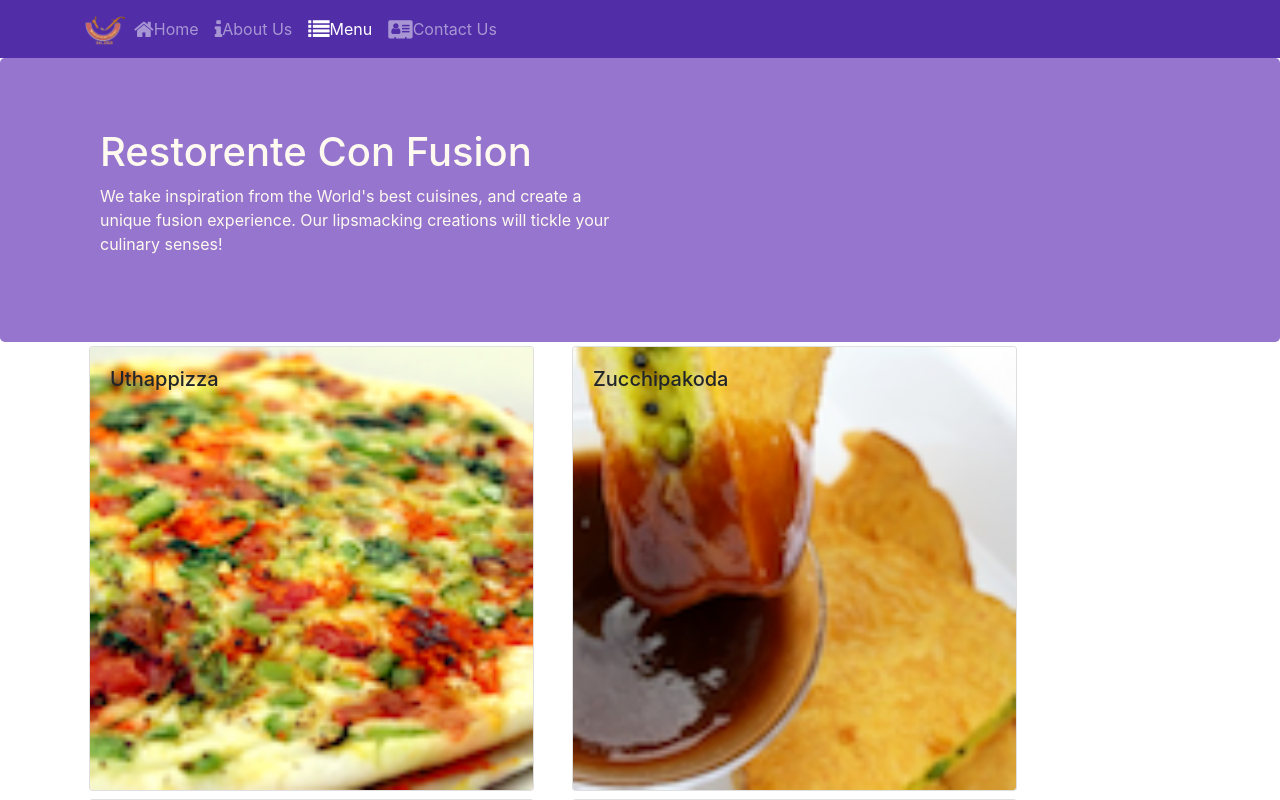
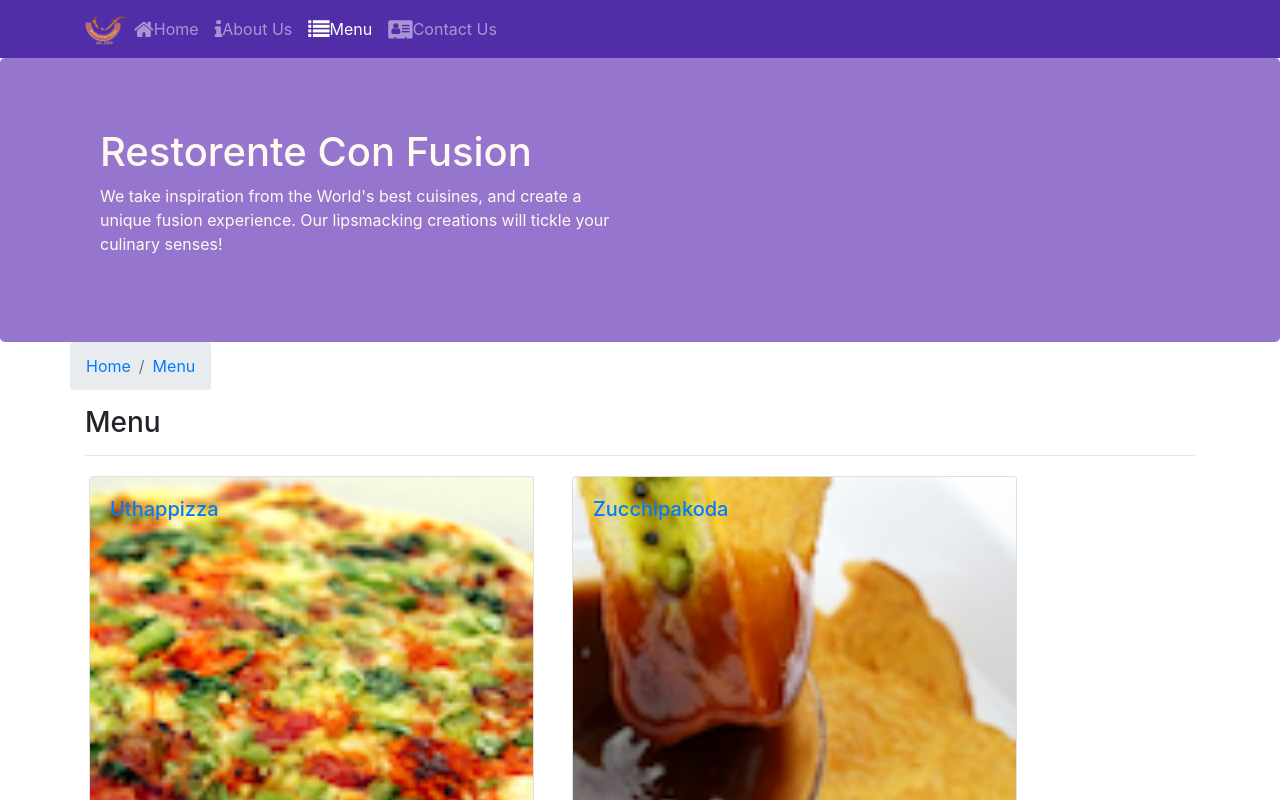
Before and after one commit to MaiSamirHu/react-app, a React (Create React App) app: page /menu in a window 1280 px wide. Shown: the top 800 px of the page. Built offline with nearby package versions, Linux system fonts and the light colour scheme.

Commit message:
single page application part-2

```diff
--- a/src/components/ContactComponent.js
+++ b/src/components/ContactComponent.js
@@ -1,8 +1,27 @@
 import React from 'react';
+import {Breadcrumb,BreadcrumbItem} from 'reactstrap';
+import {Link} from 'react-router-dom';
 
 function Contact(props) {
     return(
-        <div className="container">
+    <div className="container">
+
+    <div className="row">
+        <Breadcrumb>
+            <BreadcrumbItem>
+                <Link to="/home">Home</Link>
+            </BreadcrumbItem>
+            <BreadcrumbItem>
+                <Link active >Contact Us</Link>
+            </BreadcrumbItem>
+        </Breadcrumb>
+
+        <div className="col-12">
+            <h3>Contact Us</h3>
+            <hr/>
+        </div>
+    </div>
+
             <div className="row row-content">
                 <div className="col-12">
                 <h3>Location Information</h3>
--- a/src/components/DishdetailComponent.js
+++ b/src/components/DishdetailComponent.js
@@ -1,6 +1,7 @@
 
 import React from 'react';
-import { Card,CardBody,CardText,CardTitle ,CardImg } from 'reactstrap';
+import { Card,CardBody,CardText,CardTitle ,CardImg,BreadcrumbItem,Breadcrumb } from 'reactstrap';
+import{Link} from 'react-router-dom';
 
     function RenderDish({dish}){
 
@@ -51,9 +52,30 @@
         if(props.dish!=null){
             return(
             <div className='container'>
+                <div className="row">
+
+            <Breadcrumb>
+
+                <BreadcrumbItem>
+                    <Link to="/menu">Menu</Link>
+                </BreadcrumbItem>
+
+                <BreadcrumbItem>
+                    <Link active >{props.dish.name}</Link>
+                </BreadcrumbItem>
+
+            </Breadcrumb>
+
+            <div className="col-12">
+                <h3>{props.dish.name}</h3>
+                <hr/>
+            </div>
+
+            </div>
+
             <div className="row">
                 <RenderDish dish={props.dish}/>
-                <RenderComments comments={props.dish.comments}/>
+                <RenderComments comments={props.comments}/>
             </div>
             </div>
         );
--- a/src/components/MainComponent.js
+++ b/src/components/MainComponent.js
@@ -32,7 +32,14 @@
             leader={this.state.leaders.filter((leader)=>leader.featured)[0]}
             />
         );
-    }
+    };
+
+    const DishWithId=({match})=>{
+        return(
+            <DishDetail dish={this.state.dishes.filter((dish)=> dish.id===parseInt(match.params.dishId,10))[0]}
+            comment={this.state.comments.filter((comment)=>comment.dishId ===parseInt(match.params.dishId,10))}/>
+        );
+    };
 return (
     <div >
 
@@ -40,6 +47,7 @@
     <Switch>
         <Route path="/home" component={HomePage}/>
         <Route exact path="/menu" component={()=><Menu dishes={this.state.dishes}/>}/>
+        <Route  path="/menu/:dishId" component={DishWithId}/>
         <Route exact path="/contactus" component={Contact}/>
         <Redirect to="/home"/>
     </Switch>
--- a/src/components/MenuComponent.js
+++ b/src/components/MenuComponent.js
@@ -1,16 +1,22 @@
 import { div } from 'prelude-ls';
 import React from 'react';
-import {Card,CardImg,CardImgOverlay,CardTitle} from 'reactstrap';
+import {Link} from 'react-router-dom';
+import {Card,CardImg,CardImgOverlay,CardTitle,Breadcrumb,BreadcrumbItem} from 'reactstrap';
+
 
 
         function RenderMenuItems({dish,onClick}){
             return(
-                <Card  onClick={()=>onClick(dish.id)}>
+                <Card >
+                    {/* remember we are using back quotes */}
+                    <Link to={`/menu/${dish.id}`}>
+
                     <CardImg width="100%" src={dish.image} alt={dish.name} />
                         <CardImgOverlay>
                             <CardTitle>{dish.name}</CardTitle>
                         </CardImgOverlay>
 
+                    </Link>
                 </Card>
             );
         }
@@ -19,7 +25,7 @@
             const menu=props.dishes.map((dish)=>{
                 return(
                 <div key={dish.id}  className='col-12 col-md-5 m-1'>
-                    <RenderMenuItems dish={dish} onClick={props.onClick}/>
+                    <RenderMenuItems dish={dish} />
                 </div>
 
                 );
@@ -28,9 +34,32 @@
 
             return(
                 <div className="container">
+
+                    <div className="row">
+
+                        <Breadcrumb>
+
+                            <BreadcrumbItem>
+                                <Link to="/home">Home</Link>
+                            </BreadcrumbItem>
+                            <BreadcrumbItem>
+                                <Link active >Menu</Link>
+                            </BreadcrumbItem>
+
+                        </Breadcrumb>
+
+                        <div className="col-12">
+                            <h3>Menu</h3>
+                            <hr/>
+                        </div>
+
+                    </div>
+
                     <div className="row">
                         {menu}
                     </div>
+
+
 
                 </div>
             );
```
